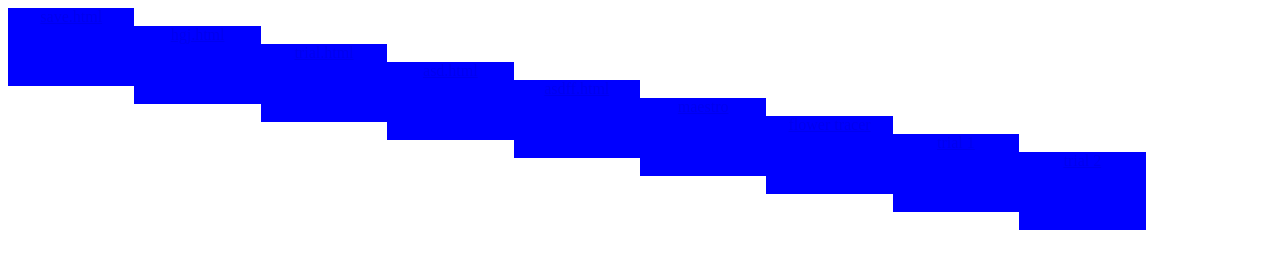
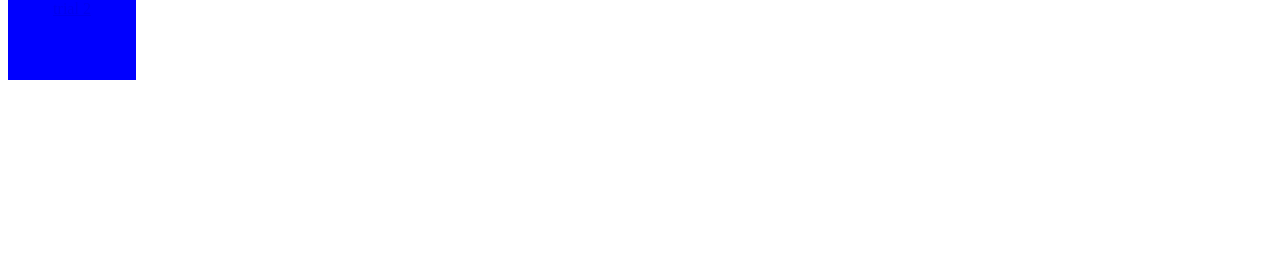
Before and after one commit to krishnq/AudioVisuals, a plain HTML site: page index.html in a window 1280 px wide. Drawn offline with Linux system fonts and the light colour scheme.

Commit message:
Update index.html

```diff
--- a/index.html
+++ b/index.html
@@ -10,6 +10,9 @@
       float: left;
       margin: 0;
       padding: 0;
+      position: absolute;
+      top: 0;
+
     }
   </style>
 </head>
```
